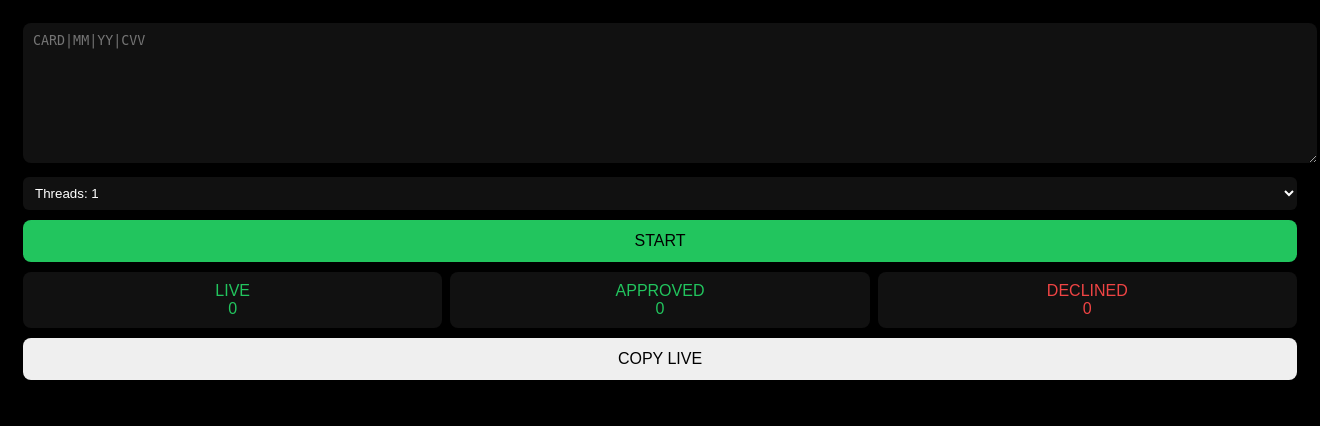
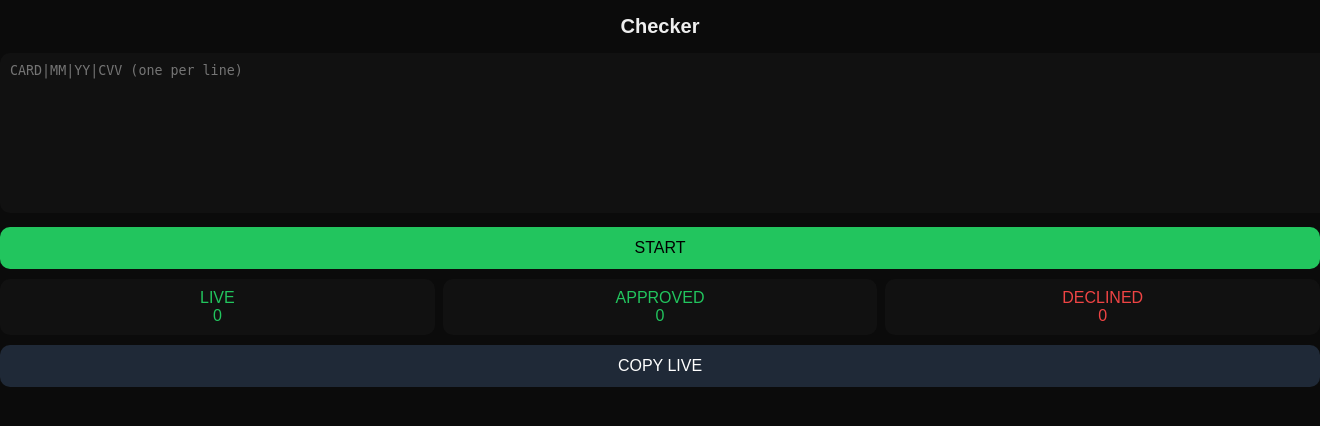
Before and after one commit to YASIRDARJ/app, a Flask app: page / in a window 1320 px wide; the page is wider, and only the part inside the window is pictured. Shown: the top 426 px of that part. Run offline with Flask 3, Linux system fonts and the light colour scheme; some libraries are stand-ins or nearby versions.

Commit message:
Update index.html

```diff
--- a/templates/index.html
+++ b/templates/index.html
@@ -1,56 +1,53 @@
 <!DOCTYPE html>
-<html lang="en">
+<html>
 <head>
 <meta charset="UTF-8">
-<title>Checker Demo</title>
-<meta name="viewport" content="width=device-width, initial-scale=1.0">
+<title>Checker</title>
+<meta name="viewport" content="width=device-width, initial-scale=1">
 <script src="https://telegram.org/js/telegram-web-app.js"></script>
+
 <style>
-body{background:#000;color:#fff;font-family:Arial;padding:15px}
-textarea{width:100%;height:120px;background:#111;color:#fff;border:none;border-radius:8px;padding:10px}
-button{width:100%;padding:12px;border:none;border-radius:8px;font-size:16px;margin-top:10px;cursor:pointer}
-#startBtn{background:#22c55e;color:#000}
-#stopBtn{background:#ef4444;color:#fff;display:none}
-select{width:100%;padding:8px;background:#111;color:#fff;border:none;border-radius:6px;margin-top:10px}
-.counter{display:flex;gap:8px;margin-top:10px}
-.counter div{flex:1;background:#111;padding:10px;border-radius:8px;text-align:center}
+body{margin:0;background:#0b0b0b;color:#eee;font-family:Arial}
+header{padding:15px;text-align:center;font-size:20px;font-weight:bold}
+textarea{width:100%;height:140px;background:#111;color:#fff;border:none;border-radius:10px;padding:10px}
+button{width:100%;padding:12px;border:none;border-radius:10px;font-size:16px;margin-top:10px}
+#start{background:#22c55e;color:#000}
+#stop{background:#ef4444;color:#fff;display:none}
+.counters{display:flex;gap:8px;margin-top:10px}
+.box{flex:1;background:#111;padding:10px;border-radius:10px;text-align:center}
 .green{color:#22c55e}
 .red{color:#ef4444}
-.result{background:#111;border-radius:8px;padding:10px;margin-top:8px}
+.result{background:#111;margin-top:8px;padding:10px;border-radius:10px;font-size:14px}
 .approved{border-left:4px solid #22c55e}
 .declined{border-left:4px solid #ef4444}
+.copy{background:#1f2937;color:#fff}
 .popup{position:fixed;inset:0;background:rgba(0,0,0,.7);display:none;align-items:center;justify-content:center}
-.popup div{background:#111;border:2px solid #22c55e;padding:20px;border-radius:12px}
+.popup div{background:#111;padding:20px;border-radius:14px;border:2px solid #22c55e}
 </style>
 </head>
+
 <body>
+<header>Checker</header>
 
-<textarea id="cards" placeholder="CARD|MM|YY|CVV"></textarea>
+<textarea id="cards" placeholder="CARD|MM|YY|CVV (one per line)"></textarea>
 
-<select id="threads">
-  <option value="1">Threads: 1</option>
-  <option value="3">Threads: 3</option>
-  <option value="5">Threads: 5</option>
-  <option value="10">Threads: 10</option>
-</select>
+<button id="start">START</button>
+<button id="stop">STOP</button>
 
-<button id="startBtn">START</button>
-<button id="stopBtn">STOP</button>
-
-<div class="counter">
-  <div class="green">LIVE<br><span id="live">0</span></div>
-  <div class="green">APPROVED<br><span id="approved">0</span></div>
-  <div class="red">DECLINED<br><span id="declined">0</span></div>
+<div class="counters">
+  <div class="box green">LIVE<br><span id="live">0</span></div>
+  <div class="box green">APPROVED<br><span id="approved">0</span></div>
+  <div class="box red">DECLINED<br><span id="declined">0</span></div>
 </div>
 
-<button onclick="copyLive()">COPY LIVE</button>
+<button class="copy" onclick="copyLive()">COPY LIVE</button>
 
 <div id="results"></div>
 
 <div class="popup" id="popup">
   <div>
     <h3 class="green">Finished</h3>
-    <p id="popupText"></p>
+    <p id="popText"></p>
     <button onclick="popup.style.display='none'">OK</button>
   </div>
 </div>
@@ -61,22 +58,21 @@ Telegram.WebApp.expand();
 let stop = false;
 let liveCards = [];
 
-startBtn.onclick = async () => {
-  stop = false;
-  results.innerHTML = "";
-  liveCards = [];
-  live.innerText = approved.innerText = declined.innerText = 0;
+start.onclick = async ()=>{
+  stop=false;
+  results.innerHTML="";
+  liveCards=[];
+  live.innerText=approved.innerText=declined.innerText=0;
 
-  startBtn.style.display="none";
+  start.style.display="none";
   stopBtn.style.display="block";
 
   const cardsArr = cards.value.trim().split("\n");
-  const threadsVal = threads.value;
 
   const r = await fetch("/check",{
     method:"POST",
     headers:{"Content-Type":"application/json"},
-    body:JSON.stringify({cards:cardsArr, threads:threadsVal})
+    body:JSON.stringify({cards:cardsArr})
   });
 
   const d = await r.json();
@@ -84,32 +80,28 @@ startBtn.onclick = async () => {
   d.results.forEach(x=>{
     if(stop) return;
 
-    const div = document.createElement("div");
-    div.className = "result " + (x.success ? "approved":"declined");
-    div.innerHTML = `
-      <b>${x.card}</b><br>
-      ${x.response}<br>
-      <small>${x.time} ms</small>
-    `;
+    const div=document.createElement("div");
+    div.className="result "+(x.success?"approved":"declined");
+    div.innerHTML=`<b>${x.card}</b><br>${x.response}<br><small>${x.time} ms</small>`;
     results.prepend(div);
 
     if(x.success){
       live.innerText++;
       approved.innerText++;
       liveCards.push(x.card);
-    } else {
+    }else{
       declined.innerText++;
     }
   });
 
-  startBtn.style.display="block";
+  start.style.display="block";
   stopBtn.style.display="none";
 
-  popupText.innerText = "Live cards: " + live.innerText;
+  popText.innerText="Live cards: "+live.innerText;
   popup.style.display="flex";
 };
 
-stopBtn.onclick = ()=> stop = true;
+stop.onclick=()=>stop=true;
 
 function copyLive(){
   navigator.clipboard.writeText(liveCards.join("\n"));
```
